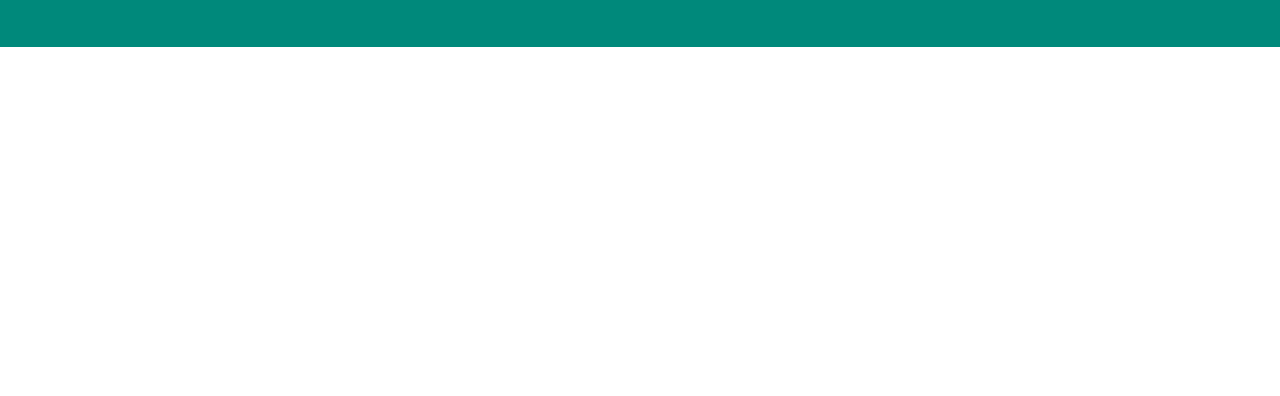
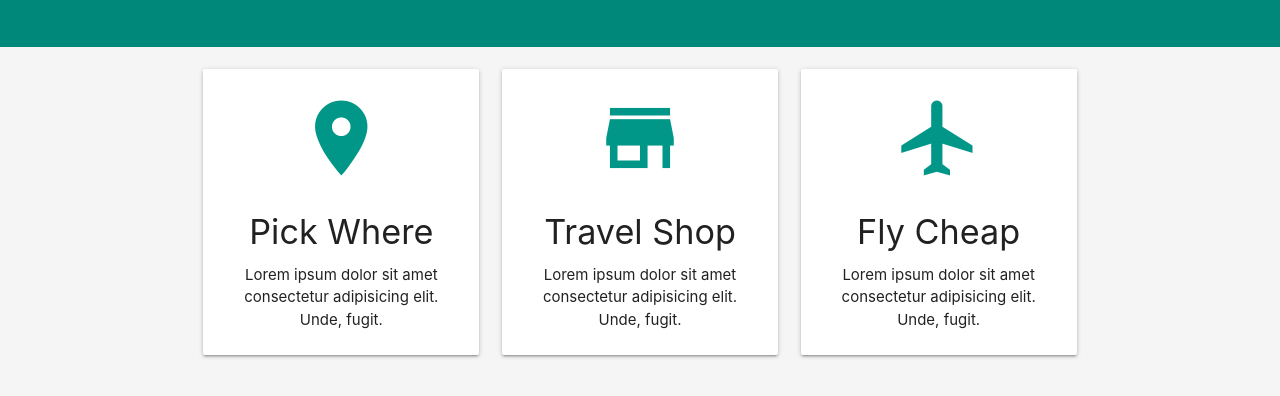
Before and after one commit to rusikosi/PROJECT-Materialize-CSS-website, a plain HTML site: page index.html in a window 1280 px wide. Shown: the part 746-1142 px from the top of the page. Before the commit the page ends 800 px from the top, so only its background shows below. Drawn offline with nearby package versions, Linux system fonts and the light colour scheme.

Commit message:
created Icon Boxes section

```diff
--- a/index.html
+++ b/index.html
@@ -107,6 +107,38 @@
         </div>
       </section>
 
+      <!-- Section: Icon Boxes -->
+      <div class="section section section-icons grey lighten-4 center">
+        <div class="container">
+          <div class="row">
+            <div class="col s12 m4">
+              <div class="card-panel">
+                <i class="material-icons large teal-text">room</i>
+                <h4>Pick Where</h4>
+                <p>Lorem ipsum dolor sit amet consectetur adipisicing elit. Unde, fugit.
+                </p>
+              </div>
+            </div>
+            <div class="col s12 m4">
+              <div class="card-panel">
+                <i class="material-icons large teal-text">store</i>
+                <h4>Travel Shop</h4>
+                <p>Lorem ipsum dolor sit amet consectetur adipisicing elit. Unde, fugit.
+                </p>
+              </div>
+            </div>
+            <div class="col s12 m4">
+              <div class="card-panel">
+                <i class="material-icons large teal-text">airplanemode_active</i>
+                <h4>Fly Cheap</h4>
+                <p>Lorem ipsum dolor sit amet consectetur adipisicing elit. Unde, fugit.
+                </p>
+              </div>
+            </div>
+          </div>
+        </div>
+      </div>
+
 
 
 
```
